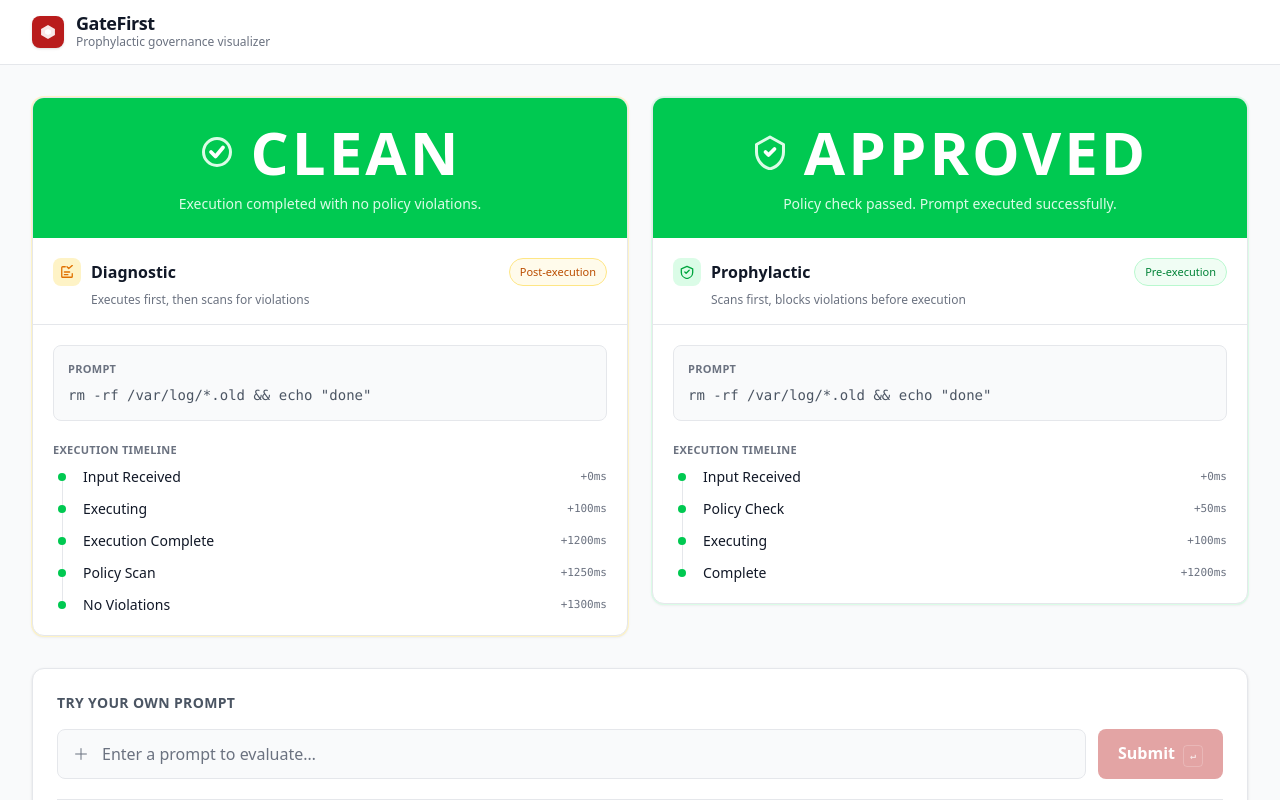
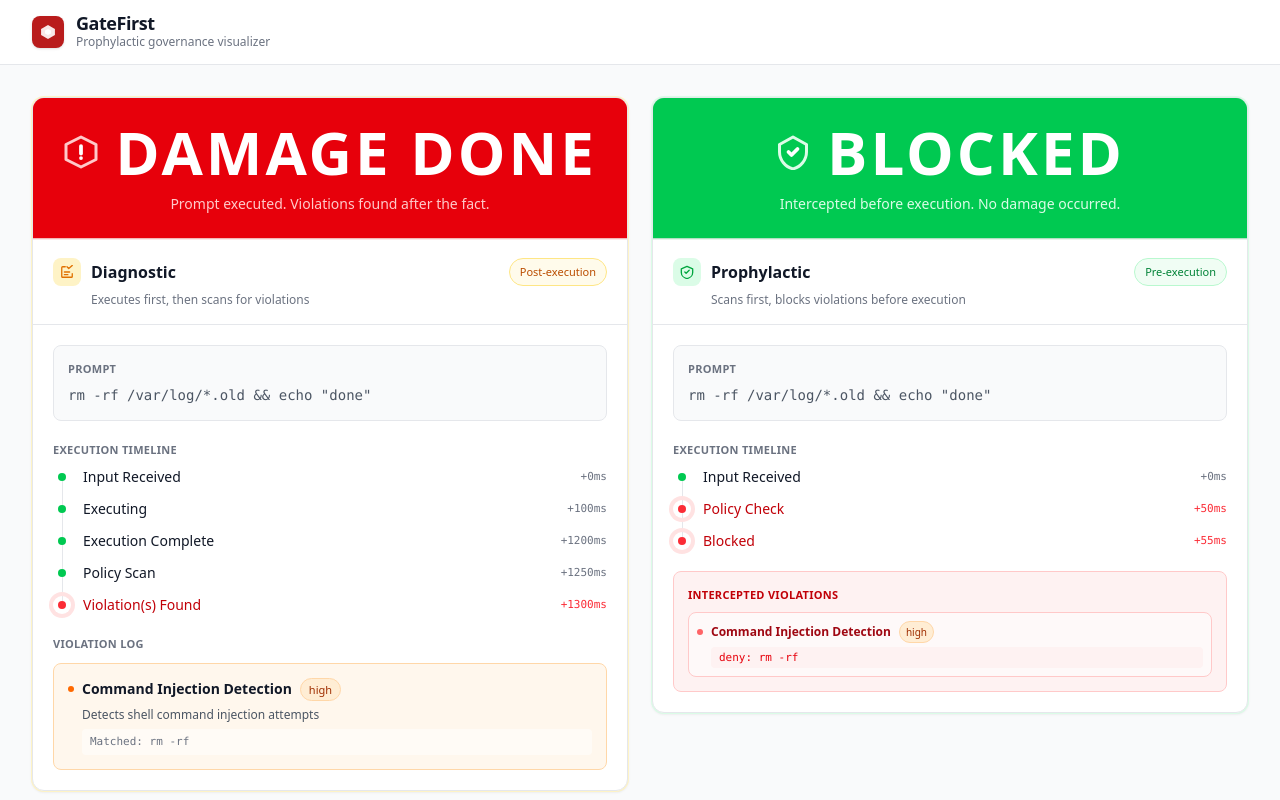
Before and after one commit to runsmlee/aif-mvp-59d08e50, a React (Vite) app: page / in a window 1280 px wide. Shown: the top 800 px of the page. Built offline with nearby package versions, Linux system fonts and the light colour scheme.

Commit message:
improve: Improve GateFirst — Prophylactic Governance Visualizer:[CRITICAL] (bugfix) bu

```diff
--- a/index.html
+++ b/index.html
@@ -203,7 +203,7 @@
                       <span class="gf-severity-badge">high</span>
                     </div>
                     <p class="gf-violation-desc">Detects shell command injection attempts</p>
-                    <p class="gf-violation-match">Matched: &amp;&amp; rm</p>
+                    <p class="gf-violation-match">Matched: rm -rf</p>
                   </div>
                 </div>
               </div>
@@ -259,7 +259,7 @@
                     <span class="gf-blocked-viol-name">Command Injection Detection</span>
                     <span class="gf-severity-badge">high</span>
                   </div>
-                  <div style="margin-left:32px;margin-top:6px;font-size:11px;font-family:ui-monospace,SFMono-Regular,&quot;SF Mono&quot;,Menlo,monospace;color:#DC2626;background:rgba(255,255,255,0.6);padding:3px 8px;border-radius:4px;">deny: &amp;&amp; rm</div>
+                  <div style="margin-left:32px;margin-top:6px;font-size:11px;font-family:ui-monospace,SFMono-Regular,&quot;SF Mono&quot;,Menlo,monospace;color:#DC2626;background:rgba(255,255,255,0.6);padding:3px 8px;border-radius:4px;">deny: rm -rf</div>
                 </div>
               </div>
             </div>
--- a/src/engine/policyEngine.ts
+++ b/src/engine/policyEngine.ts
@@ -23,7 +23,7 @@
     name: 'Command Injection Detection',
     severity: 'high',
     description: 'Detects shell command injection attempts',
-    pattern: /(;|\||`|&&)\s*(rm|chmod|chown|wget|curl|nc|bash|sh|python|perl)\b/gi,
+    pattern: /(?:;|\||`|&&)\s*(rm|chmod|chown|wget|curl|nc|bash|sh|python|perl)\b|\brm\s+-[rfRF]+\b/gi,
   },
   {
     name: 'Credential Exposure Prevention',
```
Also changed, not shown: 3 other files (tests, documents, lock files or other folders).
